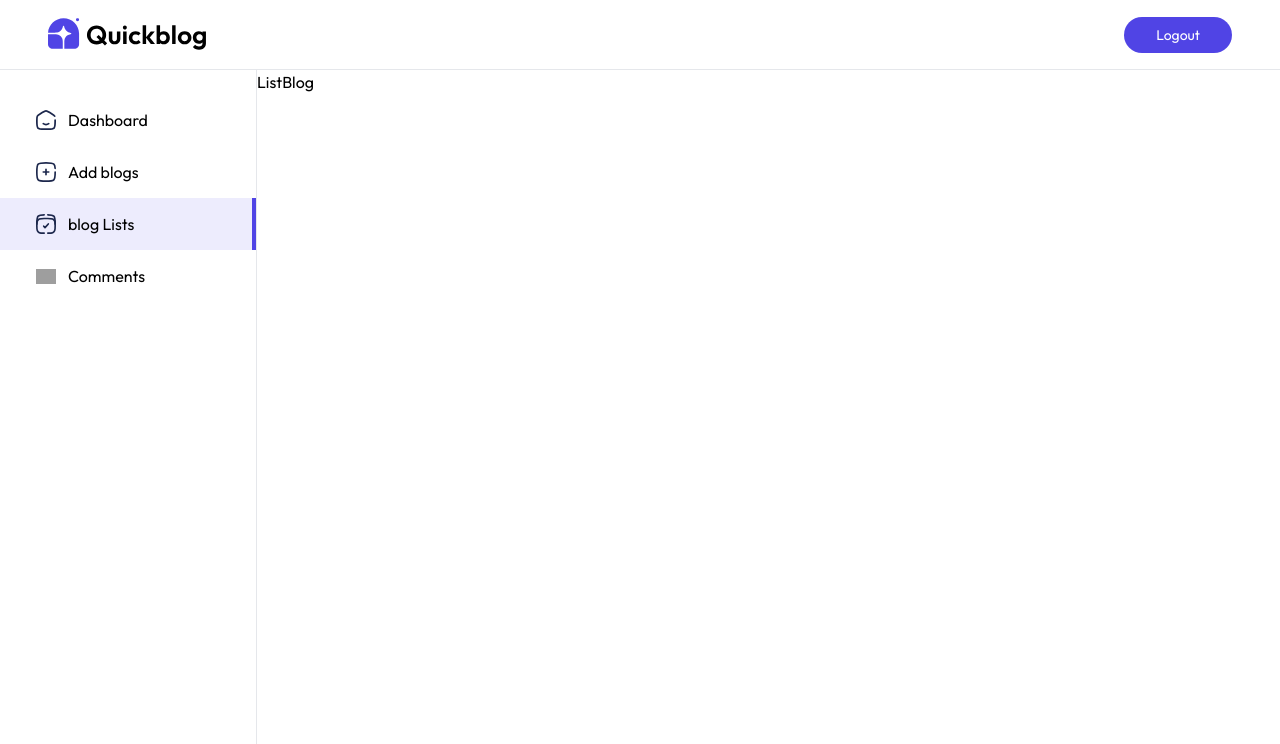
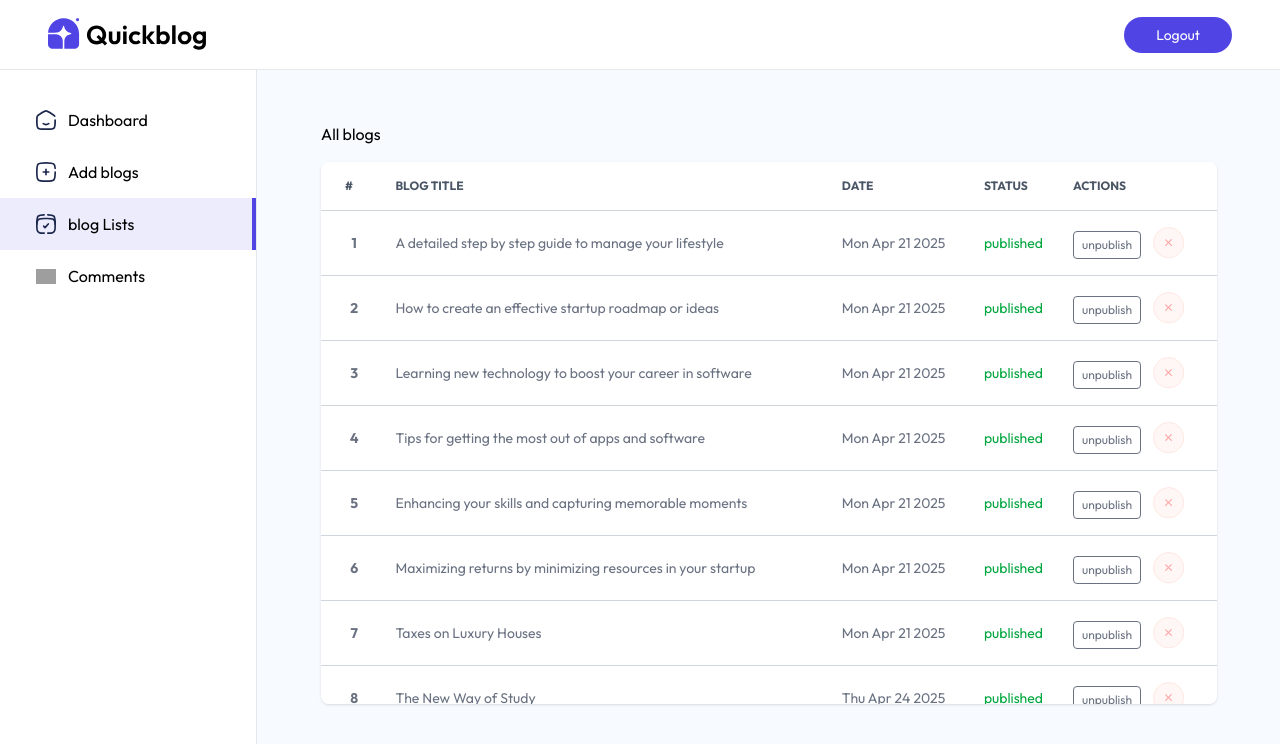
Before and after one commit to Rahul0356/QuickBlog, a React (Vite) app in the folder client/: page /admin/listBlog in a window 1280 px wide. Shown: the top 744 px of the page. Built offline with nearby package versions, Linux system fonts and the light colour scheme; grey boxes are pictures that could not be loaded.

Commit message:
Add Listblogs

```diff
--- a/client/src/pages/admin/ListBlog.jsx
+++ b/client/src/pages/admin/ListBlog.jsx
@@ -1,8 +1,41 @@
-import React from 'react'
+import React, { useEffect, useState } from 'react'
+import { blog_data } from '../../assets/assets';
+import BlogTableItem from '../../components/admin/BlogTableItem';
 
 const ListBlog = () => {
+  const [blogs,setBlogs]  = useState([]);
+
+  const fetchBlogs = async () => {
+    setBlogs(blog_data);
+
+  }
+  useEffect(()=>{
+    fetchBlogs()
+  },[])
   return (
-    <div>ListBlog</div>
+    <div className='flex-1 pt-5 px-5 sm:pt-13 sm:pl-16 bg-blue-50/50'>
+      <h1>All blogs</h1>
+
+      <div className='relative h-4/5 mt-4 max-w-4xl overflow-x-auto shadow rounded-lg scrollbar-hide bg-white'>
+          <table className='w-full text-sm text-gray-500'>
+            <thead className='text-xs text-gray-600 text-left uppercase'>
+              <tr>
+                <th scope='col' className='px-2 py-4 xl:px-6'>#</th>
+                  <th scope='col' className='px-2 py-4'>blog title</th>
+                    <th scope='col' className='px-2 py-4 max-sm:hidden'>Date</th>
+                      <th scope='col' className='px-2 py-4 max-sm:hidden'>Status</th>
+                        <th scope='col' className='px-2 py-4'>Actions</th>
+              </tr>
+            </thead>
+            <tbody>
+             {blogs.map((blog,index)=>{
+            return<BlogTableItem key={blog._id} blog={blog}
+            fetchBlogs={fetchBlogs} index={index +1}/>
+              })}
+            </tbody>
+          </table>
+        </div>
+    </div>
   )
 }
 
```
